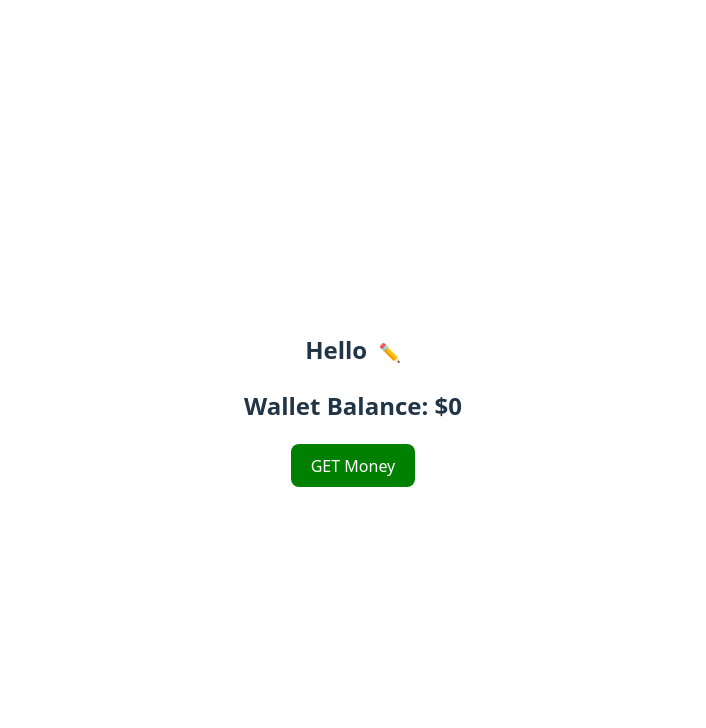
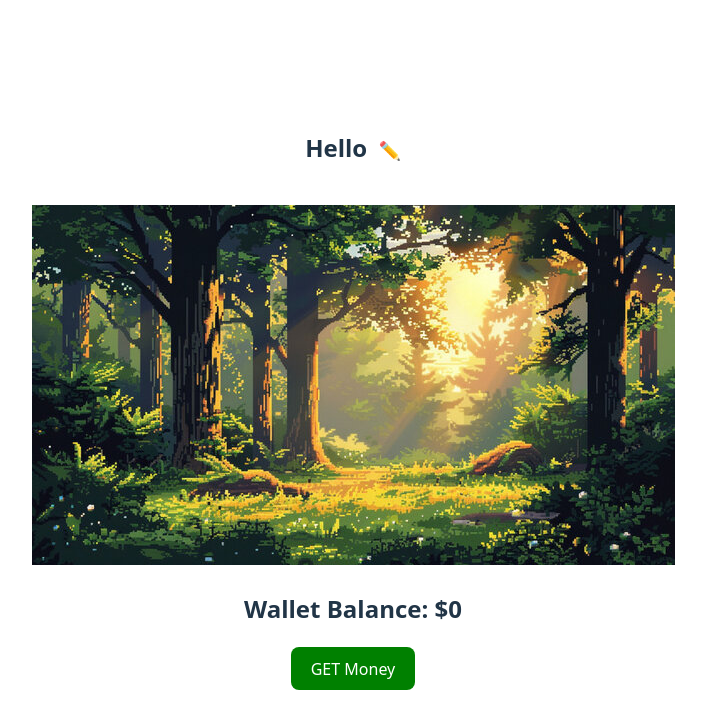
Before and after one commit to Ming947/daydream-terrible-idea, a React (Vite) app: page / in a window 1280 px wide. Shown: the top 728 px of the page, without its empty margins (287-993 px from the left). Built offline with nearby package versions, Linux system fonts and the light colour scheme.

Commit message:
add background picture

```diff
--- a/src/App.jsx
+++ b/src/App.jsx
@@ -1,5 +1,6 @@
 import { useState, useEffect } from 'react'
 import './App.css';
+import backgroundPic from "./assets/forest.jpg";
 
 function Game() {
   const [username, setUsername] = useState("");
@@ -106,6 +107,11 @@ function Game() {
         </div>
       )}
 
+      <img src={backgroundPic}
+        alt="forest"
+        style={{ width: "100%", height: "auto", marginTop: "20px" }}
+      />
+
       <h2>Wallet Balance: ${balance}</h2>
       <div className='earnings-container'>
         <button className='earn-btn' onClick={earnMoney}>
```
Also changed, not shown: src/assets/forest.jpg (added).
